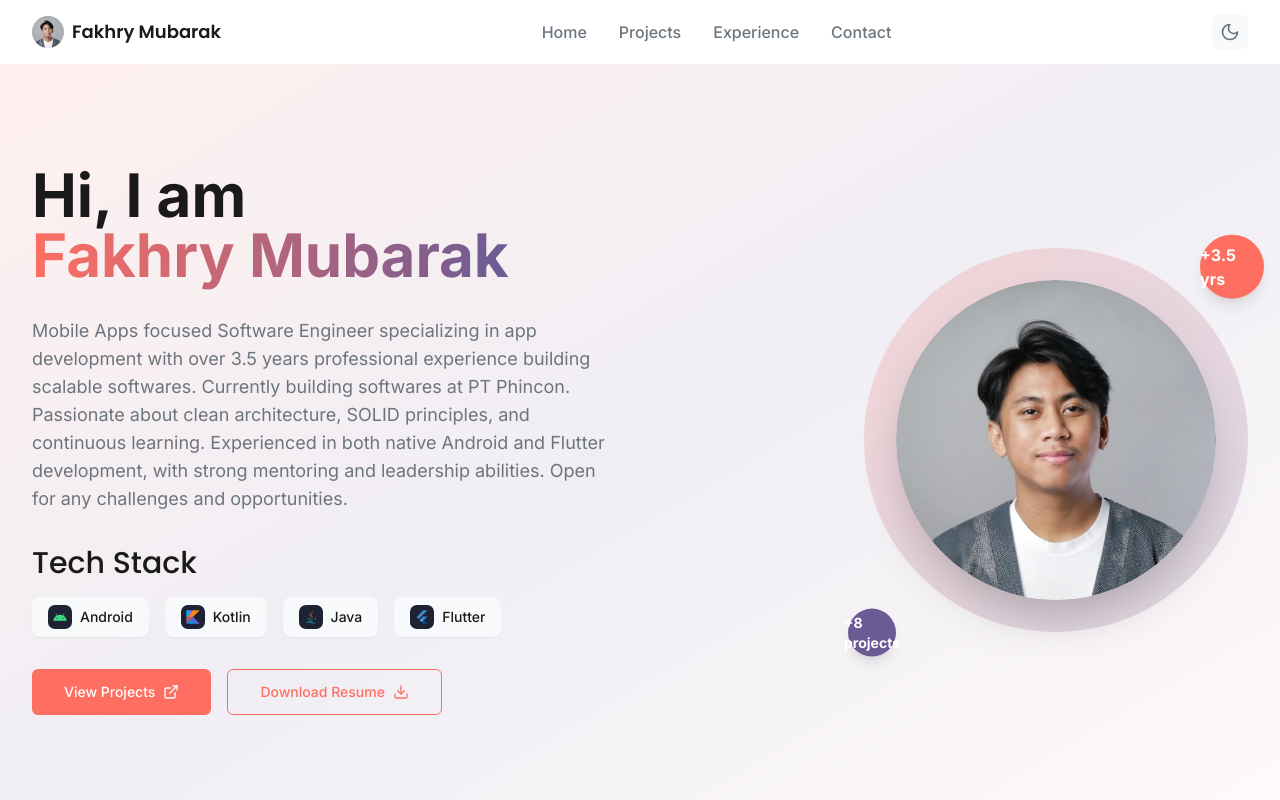
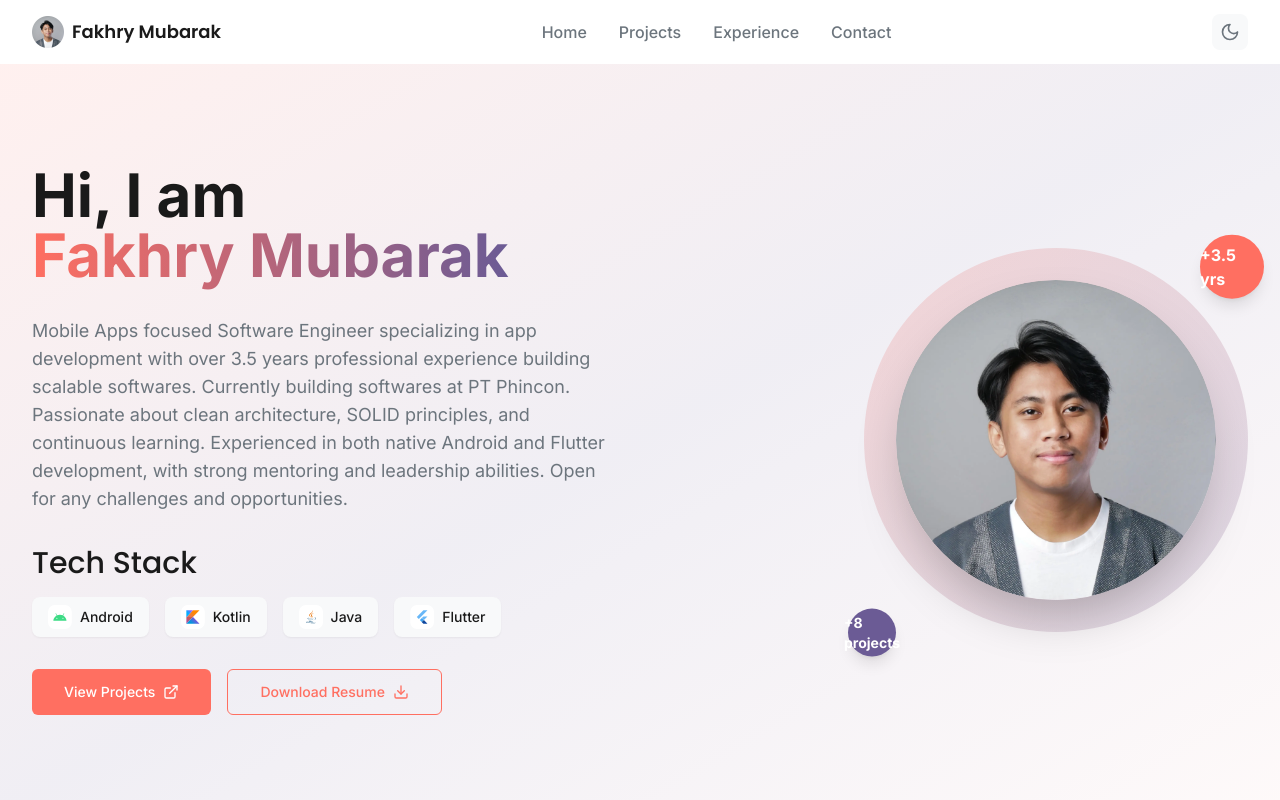
Before and after one commit to fakhrymubarak/fakhrymubarak.github.io, a React (Vite) app: page / in a window 1280 px wide. Shown: the top 800 px of the page. Built offline with nearby package versions, Linux system fonts and the light colour scheme.

Commit message:
feat: support light and dark icons and background menus issue

```diff
--- a/src/components/Header.tsx
+++ b/src/components/Header.tsx
@@ -1,4 +1,4 @@
-import React, { useState, useEffect } from 'react'
+import React, { useState } from 'react'
 import { useTheme } from '../contexts/ThemeContext'
 import { Moon, Sun, Menu, X } from 'lucide-react'
 import avatarImage from '../assets/images/avatars/img_avatar.webp'
@@ -6,16 +6,6 @@ import avatarImage from '../assets/images/avatars/img_avatar.webp'
 const Header: React.FC = () => {
   const { theme, toggleTheme } = useTheme()
   const [isMenuOpen, setIsMenuOpen] = useState(false)
-  const [isScrolled, setIsScrolled] = useState(false)
-
-  useEffect(() => {
-    const handleScroll = () => {
-      setIsScrolled(window.scrollY > 50)
-    }
-
-    window.addEventListener('scroll', handleScroll)
-    return () => window.removeEventListener('scroll', handleScroll)
-  }, [])
 
   const navItems = [
     { name: 'Home', href: '#home' },
@@ -33,10 +23,7 @@ const Header: React.FC = () => {
   }
 
   return (
-    <header className={`fixed top-0 left-0 right-0 z-50 transition-all duration-300 ${isScrolled
-      ? 'bg-light-surface/80 dark:bg-dark-surface/80 backdrop-blur-md shadow-lg'
-      : 'bg-transparent'
-      }`}>
+    <header className={`fixed top-0 left-0 right-0 z-50 transition-all duration-300 'bg-light-surface/80 dark:bg-dark-surface/80 backdrop-blur-md shadow-lg'`}>
       <div className="container px-4 sm:px-6 lg:px-8">
         <div className="flex items-center justify-between h-16 min-w-0">
           {/* Logo */}
--- a/src/components/sections/IntroSection.tsx
+++ b/src/components/sections/IntroSection.tsx
@@ -2,9 +2,11 @@ import React from 'react'
 import { motion } from 'framer-motion'
 import { portfolioData } from '@data/portfolio.ts'
 import { ExternalLink, Download } from 'lucide-react'
+import { useTheme } from '@/contexts/ThemeContext'
 
 const IntroSection: React.FC = () => {
   const { introduction } = portfolioData
+  const { theme } = useTheme()
 
   const containerVariants = {
     hidden: { opacity: 0 },
@@ -102,7 +104,7 @@ const IntroSection: React.FC = () => {
                     className="flex items-center space-x-2 px-4 py-2 bg-light-surface dark:bg-dark-surface rounded-lg shadow-sm"
                   >
                     <img
-                      src={tech.icon}
+                      src={tech.icon[theme]}
                       alt={`${tech.name} icon`}
                       className="w-6 h-6 object-contain"
                     />
--- a/src/data/portfolio.ts
+++ b/src/data/portfolio.ts
@@ -1,5 +1,5 @@
-import {PortfolioData} from '@/types'
-import {calculateDuration} from '@/utils/dateUtils'
+import { PortfolioData } from '@/types'
+import { calculateDuration } from '@/utils/dateUtils'
 
 // Import assets from src/assets directory
 import avatarImage from '@/assets/images/avatars/img_avatar.webp'
@@ -27,10 +27,14 @@ import hressLogo from '@/assets/icons/companies/ic_hress_crm.webp'
 import showcaseV1Logo from '@/assets/icons/companies/ic_showcase_v1.webp'
 
 // Import tech stack icons
-import androidIcon from '@/assets/icons/tech/ic_android_dark.svg'
-import kotlinIcon from '@/assets/icons/tech/ic_kotlin_dark.svg'
-import javaIcon from '@/assets/icons/tech/ic_java_dark.svg'
-import flutterIcon from '@/assets/icons/tech/ic_flutter_dark.svg'
+import androidIconDark from '@/assets/icons/tech/ic_android_dark.svg'
+import androidIconLight from '@/assets/icons/tech/ic_android_light.svg'
+import kotlinIconDark from '@/assets/icons/tech/ic_kotlin_dark.svg'
+import kotlinIconLight from '@/assets/icons/tech/ic_kotlin_light.svg'
+import javaIconDark from '@/assets/icons/tech/ic_java_dark.svg'
+import javaIconLight from '@/assets/icons/tech/ic_java_light.svg'
+import flutterIconDark from '@/assets/icons/tech/ic_flutter_dark.svg'
+import flutterIconLight from '@/assets/icons/tech/ic_flutter_light.svg'
 
 export const portfolioData: PortfolioData = {
   introduction: {
@@ -41,22 +45,34 @@ export const portfolioData: PortfolioData = {
     techStack: [
       {
         name: 'Android',
-        icon: androidIcon,
+        icon: {
+          light: androidIconLight,
+          dark: androidIconDark
+        },
         color: '#3DDC84'
       },
       {
         name: 'Kotlin',
-        icon: kotlinIcon,
+        icon: {
+          light: kotlinIconLight,
+          dark: kotlinIconDark
+        },
         color: '#7F52FF'
       },
       {
         name: 'Java',
-        icon: javaIcon,
+        icon: {
+          light: javaIconLight,
+          dark: javaIconDark
+        },
         color: '#ED8B00'
       },
       {
         name: 'Flutter',
-        icon: flutterIcon,
+        icon: {
+          light: flutterIconLight,
+          dark: flutterIconDark
+        },
         color: '#02569B'
       }
     ]
--- a/src/types/index.ts
+++ b/src/types/index.ts
@@ -1,6 +1,9 @@
 export interface TechStack {
   name: string
-  icon: string
+  icon: {
+    light: string
+    dark: string
+  }
   color?: string // Made optional since we're using icons
 }
 
```
